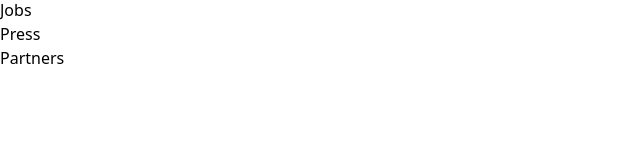
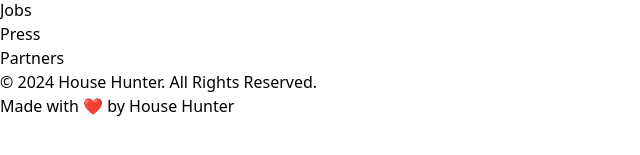
Before and after one commit to tonmoy3673/house-hunter, a React (Vite) app: page /contact in a window 1280 px wide. Shown: the part 515-670 px from the top of the page, without its empty margins (0-640 px from the left). Built offline with nearby package versions, Linux system fonts and the light colour scheme.

Commit message:
set copy right

```diff
--- a/src/components/Shared/Footer.jsx
+++ b/src/components/Shared/Footer.jsx
@@ -140,6 +140,15 @@ const Footer = () => {
               </li>
             </ul>
           </div>
+
+          {/* Copyright and Company Name */}
+          <div className="lg:flex justify-between items-center mt-8 border-t pt-4">
+            <p className="mb-5">
+              &copy; {new Date().getFullYear()} House Hunter. All Rights
+              Reserved.
+            </p>
+            <p>Made with ❤️ by House Hunter</p>
+          </div>
         </div>
       </div>
     </footer>
```
